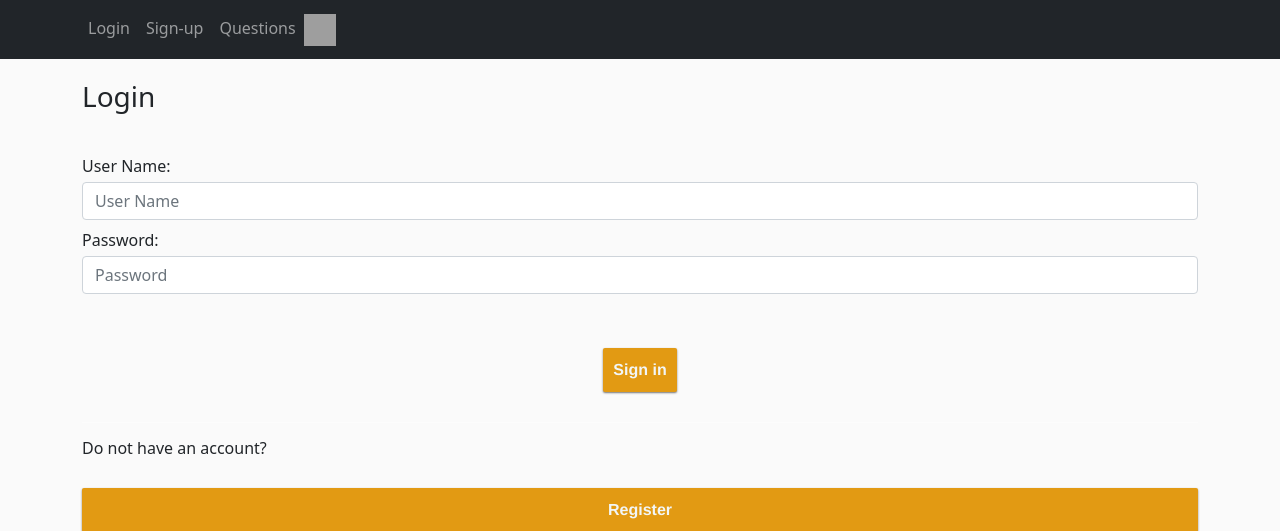
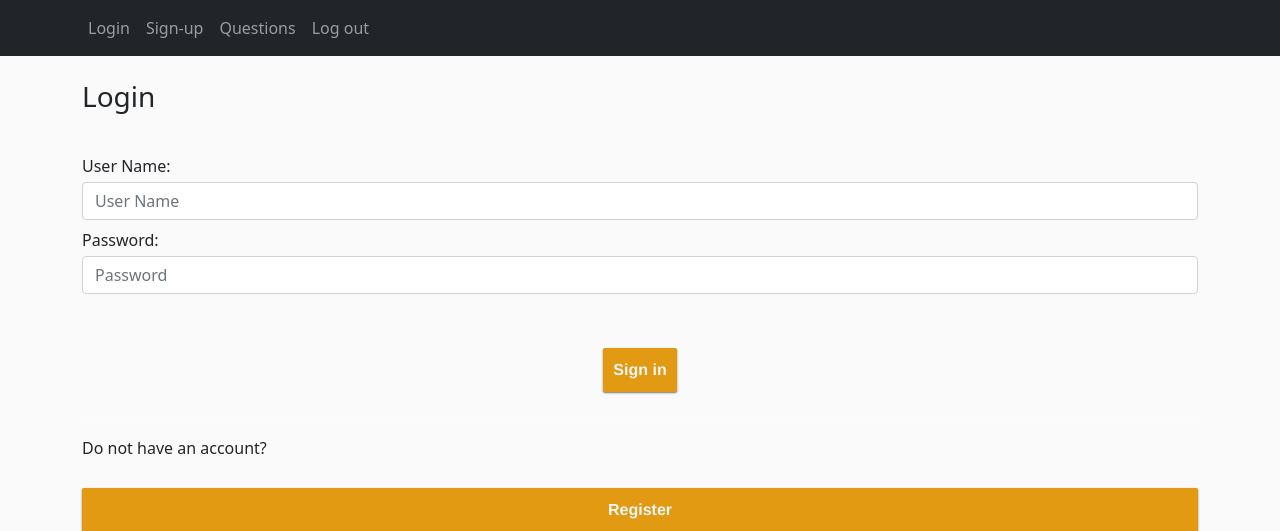
Before and after one commit to NanoProd/StackOverflowMock, a Flask app: page /login in a window 1280 px wide. Shown: the top 531 px of the page. Run offline with Flask 2, Linux system fonts and the light colour scheme; grey boxes are pictures that could not be loaded.

Commit message:
updated navbar-item/positions

```diff
--- a/services/web/project/templates/base.html
+++ b/services/web/project/templates/base.html
@@ -31,7 +31,9 @@
         <div class="collapse navbar-collapse" id="navbar">
             <div class="navbar-nav">
                 {% if current_user.is_authenticated%}
-                <a href="{{ url_for('auth.logout') }}" class="navbar-item nav-link" id="logout">Log out</a>
+                <a class="navbar-brand">
+                    <img src="https://jtourvieille.github.io/MutationTesting/stackoverflow.png" width="32" height="32">
+                </a>
                 <a href="{{ url_for('views.userPage', user_id=current_user.id) }}" class="navbar-item nav-link" id="userpage">User</a>
                 {% else %}
                 <a href="{{ url_for('auth.login') }}" class="navbar-item nav-link" id="login">Login</a>
@@ -39,9 +41,7 @@
                 {% endif %}
 
                 <a href="{{ url_for('views.questions') }}" class="navbar-item nav-link" id="questions">Questions</a>
-                <a class="navbar-brand">
-                    <img src="https://jtourvieille.github.io/MutationTesting/stackoverflow.png" width="32" height="32">
-                </a>
+                <a href="{{ url_for('auth.logout') }}" class="navbar-item nav-link" id="logout">Log out</a>
             </div>
         </div>
     </nav>
```
